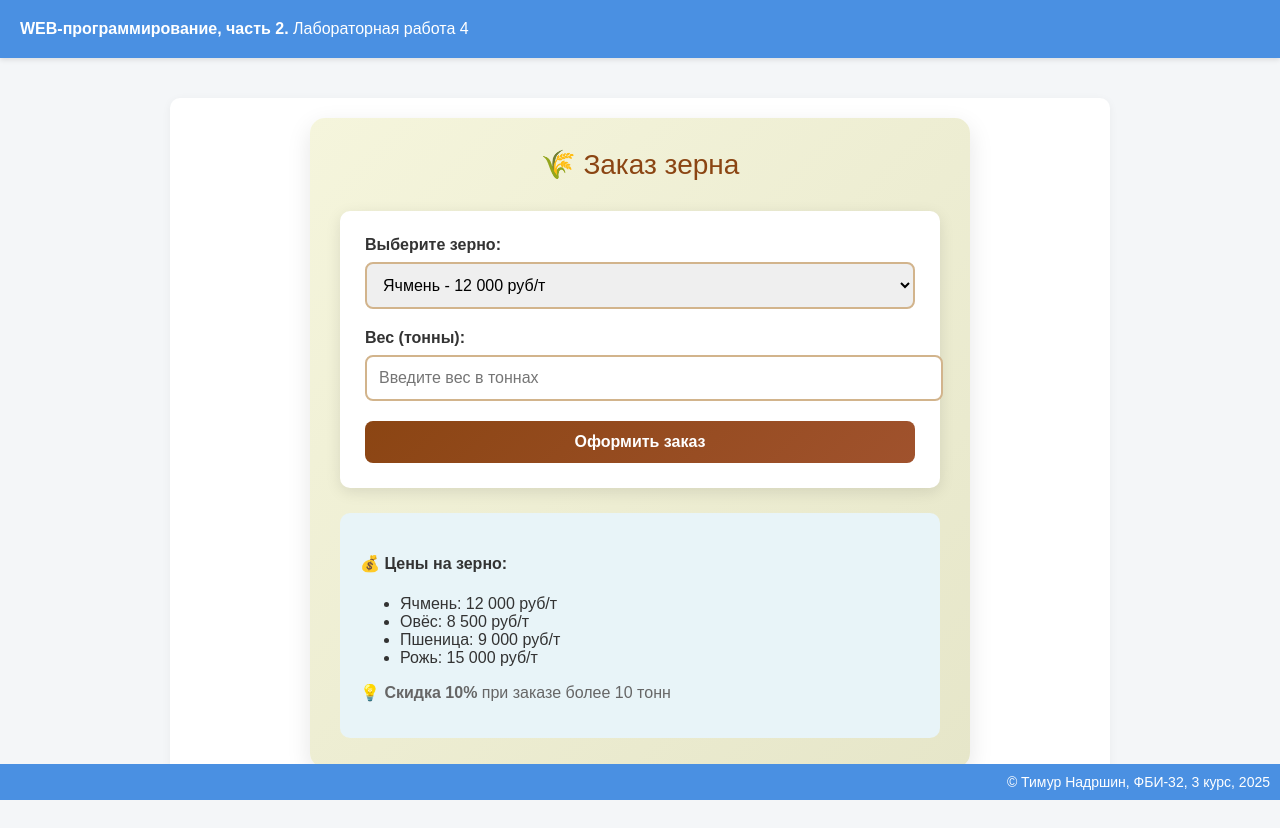
After one commit to bivaettttt/web-back-labs, a Flask app: page /lab4/grain in a window 1280 px wide. The commit adds this page. Run offline with Flask 3, Linux system fonts and the light colour scheme.

Commit message:
Заказ зерна

```diff
--- a/lab4.py
+++ b/lab4.py
@@ -216,3 +216,60 @@ def fridge():
                         temperature=temperature,
                         snowflakes=snowflakes,
                         success=True)
+
+
+@lab4.route('/lab4/grain', methods=['GET', 'POST'])
+def grain():
+    if request.method == 'GET':
+        return render_template('lab4/grain.html')
+
+    grain_type = request.form.get('grain_type')
+    weight = request.form.get('weight')
+
+    # Проверка на пустой вес
+    if weight == '':
+        return render_template('lab4/grain.html', error='Ошибка: не указан вес заказа')
+
+    weight = float(weight)
+
+    # Проверка на неположительный вес
+    if weight <= 0:
+        return render_template('lab4/grain.html', error='Ошибка: вес должен быть больше 0')
+
+    # Проверка на слишком большой объем
+    if weight > 100:
+        return render_template('lab4/grain.html', error='Такого объёма сейчас нет в наличии')
+
+    # Цены на зерно
+    prices = {
+        'barley': 12000,  # ячмень
+        'oats': 8500,     # овёс
+        'wheat': 9000,    # пшеница
+        'rye': 15000      # рожь
+    }
+
+    # Названия зерна для вывода
+    grain_names = {
+        'barley': 'ячмень',
+        'oats': 'овёс',
+        'wheat': 'пшеница',
+        'rye': 'рожь'
+    }
+
+    # Расчет стоимости
+    price_per_ton = prices[grain_type]
+    total = weight * price_per_ton
+
+    # Применение скидки 10% за объем более 10 тонн
+    discount = 0
+    if weight > 10:
+        discount = total * 0.10
+        total -= discount
+
+    return render_template('lab4/grain.html',
+                        success=True,
+                        grain_name=grain_names[grain_type],
+                        weight=weight,
+                        total=total,
+                        discount=discount,
+                        has_discount=weight > 10)
--- a/templates/lab4/fridge.html
+++ b/templates/lab4/fridge.html
@@ -1,6 +1,6 @@
 {% extends "base.html" %}
 
-{% block lab %}Холодильник{% endblock %}
+{% block lab %}Лабораторная работа 4{% endblock %}
 
 {% block main %}
 <style>
--- /dev/null
+++ b/templates/lab4/grain.html
@@ -0,0 +1,159 @@
+{% extends "base.html" %}
+
+{% block lab %}Лабораторная работа 4{% endblock %}
+
+{% block main %}
+<style>
+    .order-container {
+        max-width: 600px;
+        margin: 0 auto;
+        padding: 30px;
+        background: linear-gradient(135deg, #f5f5dc, #e6e6c9);
+        border-radius: 15px;
+        box-shadow: 0 8px 25px rgba(0, 0, 0, 0.1);
+    }
+
+    .order-title {
+        text-align: center;
+        color: #8b4513;
+        margin-bottom: 30px;
+        font-size: 28px;
+    }
+
+    .order-form {
+        background: white;
+        padding: 25px;
+        border-radius: 10px;
+        box-shadow: 0 4px 15px rgba(0, 0, 0, 0.1);
+        margin-bottom: 25px;
+    }
+
+    .form-group {
+        margin-bottom: 20px;
+    }
+
+    .form-group label {
+        display: block;
+        margin-bottom: 8px;
+        font-weight: bold;
+        color: #333;
+    }
+
+    .grain-select, .weight-input {
+        width: 100%;
+        padding: 12px;
+        border: 2px solid #d2b48c;
+        border-radius: 8px;
+        font-size: 16px;
+    }
+
+    .submit-btn {
+        width: 100%;
+        padding: 12px;
+        background: linear-gradient(135deg, #8b4513, #a0522d);
+        color: white;
+        border: none;
+        border-radius: 8px;
+        font-size: 16px;
+        font-weight: bold;
+        cursor: pointer;
+    }
+
+    .error-message {
+        background: #ffebee;
+        color: #c62828;
+        padding: 15px;
+        border-radius: 8px;
+        border-left: 4px solid #c62828;
+        margin: 20px 0;
+    }
+
+    .success-message {
+        background: #f0fff0;
+        color: #2e7d32;
+        padding: 20px;
+        border-radius: 10px;
+        border-left: 4px solid #4caf50;
+        margin: 20px 0;
+    }
+
+    .discount-info {
+        background: #fff3cd;
+        color: #856404;
+        padding: 15px;
+        border-radius: 8px;
+        border-left: 4px solid #ffc107;
+        margin: 15px 0;
+    }
+
+    .price-info {
+        background: #e8f4f8;
+        padding: 20px;
+        border-radius: 10px;
+        margin-top: 25px;
+    }
+</style>
+
+<div class="order-container">
+    <div class="order-title">🌾 Заказ зерна</div>
+
+    <div class="order-form">
+        <form method="post">
+            <div class="form-group">
+                <label for="grain_type">Выберите зерно:</label>
+                <select id="grain_type" name="grain_type" class="grain-select" required>
+                    <option value="barley">Ячмень - 12 000 руб/т</option>
+                    <option value="oats">Овёс - 8 500 руб/т</option>
+                    <option value="wheat">Пшеница - 9 000 руб/т</option>
+                    <option value="rye">Рожь - 15 000 руб/т</option>
+                </select>
+            </div>
+
+            <div class="form-group">
+                <label for="weight">Вес (тонны):</label>
+                <input type="number" id="weight" name="weight"
+                    class="weight-input"
+                    min="0.1" step="0.1"
+                    placeholder="Введите вес в тоннах" required>
+            </div>
+
+            <button type="submit" class="submit-btn">Оформить заказ</button>
+        </form>
+    </div>
+
+    {% if error %}
+        <div class="error-message">
+            ⚠️ {{ error }}
+        </div>
+    {% endif %}
+
+    {% if success %}
+        <div class="success-message">
+            <h3>✅ Заказ успешно сформирован</h3>
+            <p>Вы заказали <strong>{{ grain_name }}</strong></p>
+            <p>Вес: <strong>{{ weight }} т</strong></p>
+            <p>Сумма к оплате: <strong>{{ "%.2f"|format(total) }} руб</strong></p>
+
+            {% if has_discount %}
+                <div class="discount-info">
+                    <p>🎉 Применена скидка 10% за большой объём</p>
+                    <p>Размер скидки: <strong>{{ "%.2f"|format(discount) }} руб</strong></p>
+                </div>
+            {% endif %}
+        </div>
+    {% endif %}
+
+    <div class="price-info">
+        <h4>💰 Цены на зерно:</h4>
+        <ul>
+            <li>Ячмень: 12 000 руб/т</li>
+            <li>Овёс: 8 500 руб/т</li>
+            <li>Пшеница: 9 000 руб/т</li>
+            <li>Рожь: 15 000 руб/т</li>
+        </ul>
+        <p style="margin-top: 10px; color: #666;">
+            💡 <strong>Скидка 10%</strong> при заказе более 10 тонн
+        </p>
+    </div>
+</div>
+{% endblock %}
--- a/templates/lab4/lab4.html
+++ b/templates/lab4/lab4.html
@@ -16,5 +16,6 @@
         <li><a href="/lab4/tree">Счётчик деревьев</a></li>
         <li><a href="/lab4/login">Авторизация</a></li>
         <li><a href="/lab4/fridge">Холодильник</a></li>
+        <li><a href="/lab4/grain">Заказ зерна</a></li>
     </ol>
 {% endblock %}
```
